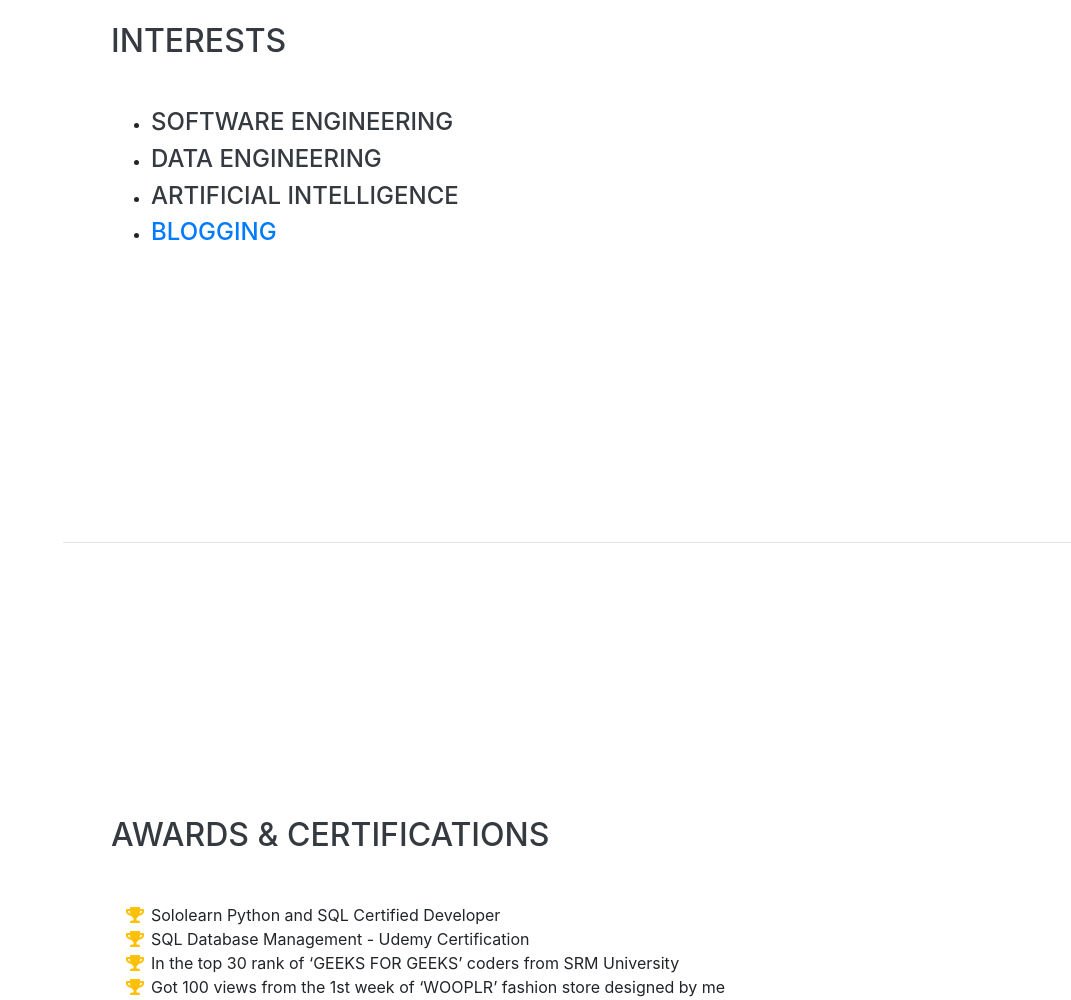
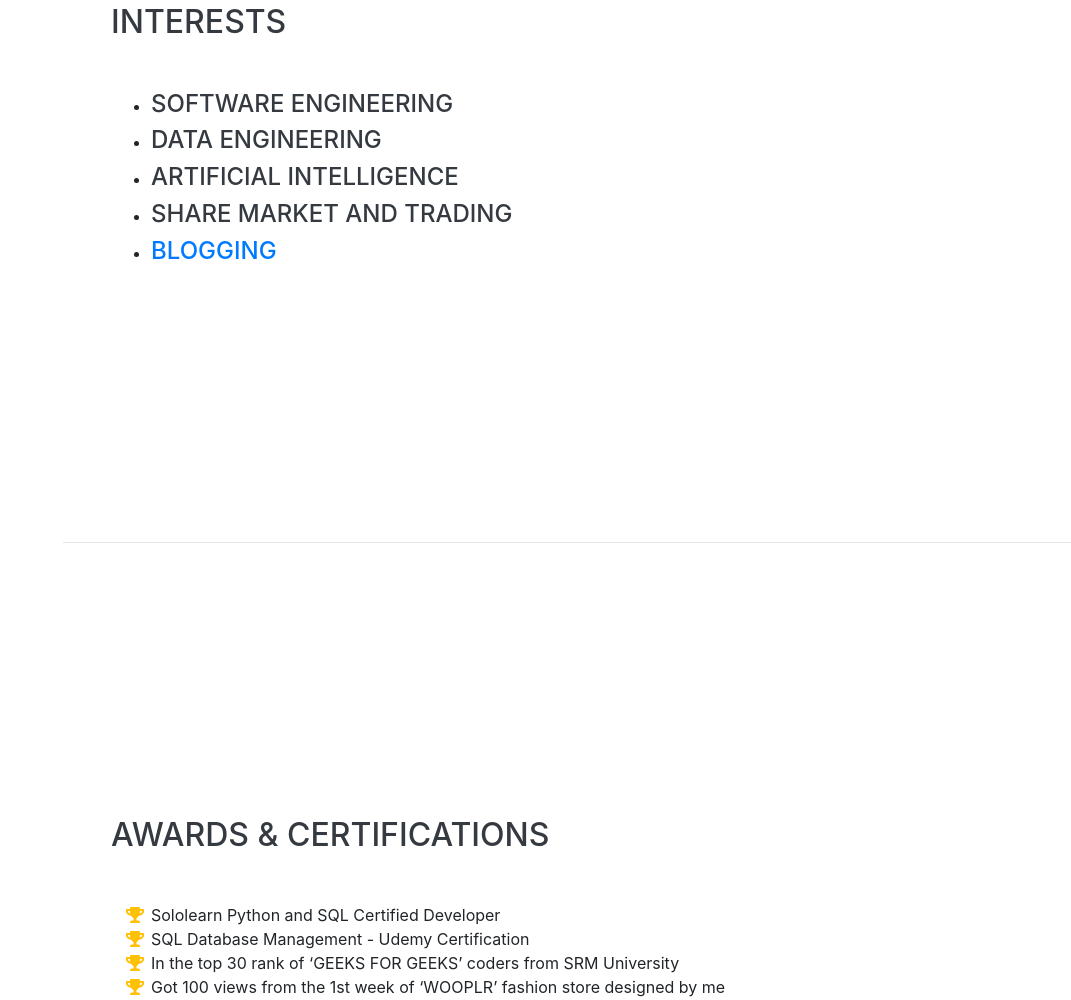
Before and after one commit to MayankMaheshwar/MayankMaheshwar.github.io, a website with bundled scripts: page index.html in a window 1280 px wide. Shown: the part 3512-4512 px from the top of the page, without its empty margins (209-1280 px from the left). Built offline with nearby package versions, Linux system fonts and the light colour scheme; a web font is replaced by a local one.

Commit message:
updated profile - interests

```diff
--- a/index.html
+++ b/index.html
@@ -242,6 +242,7 @@
           <li><h4>Software Engineering</h4></li>
           <li><h4>Data Engineering</h4></li>
           <li><h4>Artificial Intelligence</h4></li>
+          <li><h4>Share Market and Trading</h4></li>
           <li><h4><a href="https://wordpress.com/read/blogs/150394786/posts/3">Blogging</a></h4></li>
         </ul>
 
```
